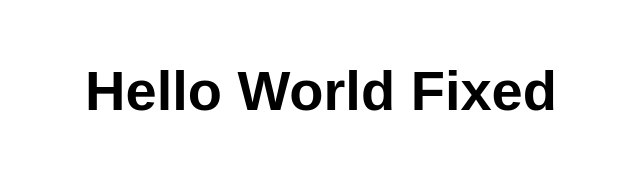
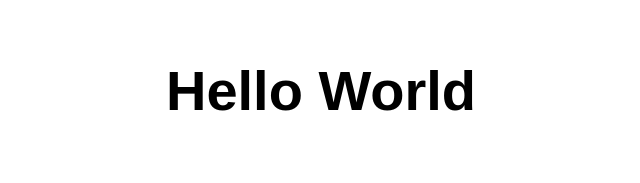
Before and after one commit to Gera11ChR/my-first-app-gera, a website: page my-first-app-gera/src/index.html in a window 1280 px wide. Shown: the whole page, without its empty margins (319-959 px from the left). Drawn offline with Linux system fonts and the light colour scheme.

Commit message:
//I Change

```diff
--- a/my-first-app-gera/src/index.html
+++ b/my-first-app-gera/src/index.html
@@ -10,7 +10,7 @@
 
 <body>
   <main>
-    <h1>Hello World Fixed</h1>
+    <h1>Hello World</h1>
   </main>
 </body>
 
```
